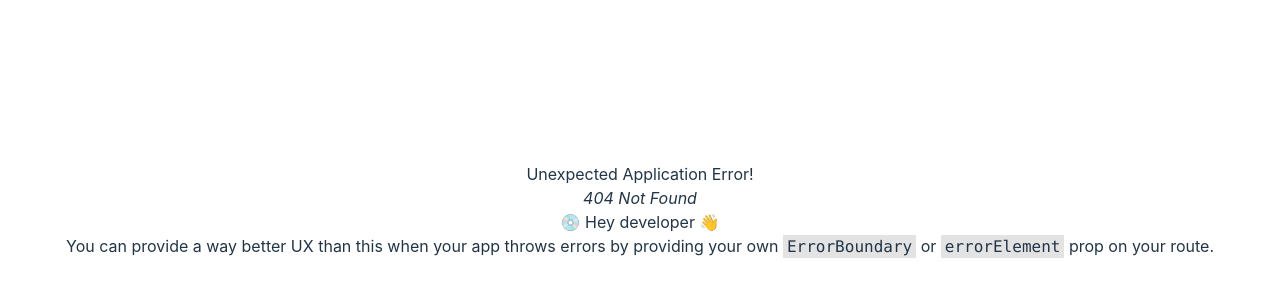
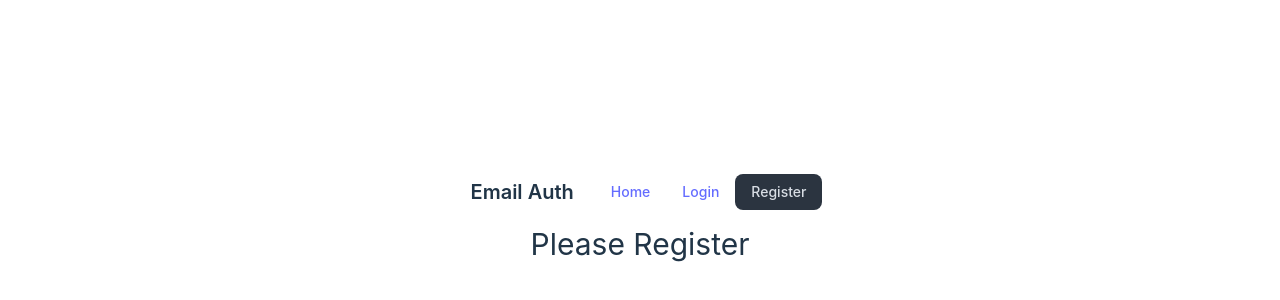
Before and after one commit to sadmansakib172/email-login, a React (Vite) app: page /register in a window 1280 px wide. Before the commit this address had no page. Shown: the part 190-490 px from the top of the page. Built offline with nearby package versions, Linux system fonts and the light colour scheme.

Commit message:
navbar and route setting done

```diff
--- /dev/null
+++ b/src/Header/Header.jsx
@@ -0,0 +1,34 @@
+import { NavLink } from "react-router-dom";
+
+
+const Header = () => {
+    const navLinks =
+        <>
+        <li><NavLink to={'/'}>Home</NavLink></li>
+        <li><NavLink to={'/login'}>Login</NavLink></li>
+        <li><NavLink to={'/register'}>Register</NavLink></li>
+        </>
+
+    return (
+        <div className="navbar bg-base-100">
+  <div className="navbar-start">
+    <div className="dropdown">
+      <label tabIndex={0} className="btn btn-ghost lg:hidden">
+        <svg xmlns="http://www.w3.org/2000/svg" className="h-5 w-5" fill="none" viewBox="0 0 24 24" stroke="currentColor"><path strokeLinecap="round" strokeLinejoin="round" strokeWidth="2" d="M4 6h16M4 12h8m-8 6h16" /></svg>
+      </label>
+      <ul tabIndex={0} className="menu menu-sm dropdown-content mt-3 z-[1] p-2 shadow bg-base-100 rounded-box w-52">
+        {navLinks}
+      </ul>
+    </div>
+    <a className="btn btn-ghost normal-case text-xl">Email Auth</a>
+  </div>
+  <div className="navbar-center hidden lg:flex">
+    <ul className="menu menu-horizontal px-1">
+      {navLinks}
+    </ul>
+  </div>
+</div>
+    );
+};
+
+export default Header;
--- a/src/components/Root/Root.jsx
+++ b/src/components/Root/Root.jsx
@@ -1,8 +1,10 @@
 import { Outlet } from "react-router-dom";
+import Header from "../../Header/Header";
 
 const Root = () => {
     return (
         <div>
+            <Header></Header>
             <Outlet></Outlet>
         </div>
     );
```
Also changed, not shown: src/main.jsx (+10 -0 lines).
